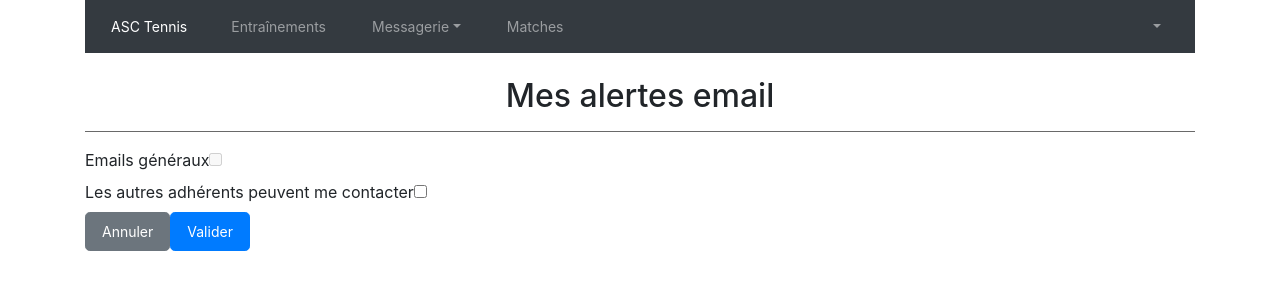
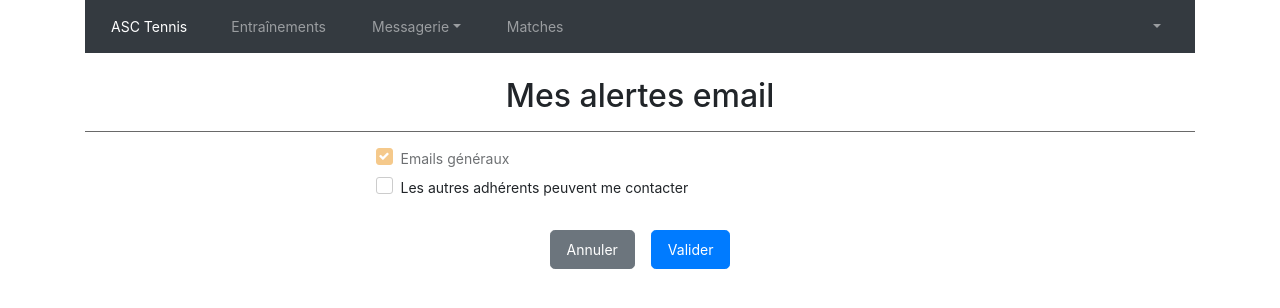
Before and after one commit to Sayavong75/asc-tennis, an Angular app in the folder front/: page /email-alert-settings in a window 1280 px wide. Shown: the top 308 px of the page. Built offline with nearby package versions, Linux system fonts and the light colour scheme; some icons are missing.

Commit message:
update compo email-alert-settings

```diff
--- a/front/src/app/email-alert-settings/email-alert-settings.component.html
+++ b/front/src/app/email-alert-settings/email-alert-settings.component.html
@@ -4,15 +4,34 @@
     <h2>Mes alertes email</h2>
   </div>
 
-  <!-- SEPARATEUR -->
+  <!-- SÉPARATEUR -->
   <hr/>
 
-  <div class="checkbox">
-    <label>Emails généraux<input type="checkbox" value="" disabled></label>
+  <!-- EMAILS GÉNÉRAUX -->
+  <div class="center-block w-50">
+    <div class="checkbox checkbox-warning">
+      <input id="checkbox1" class="styled" type="checkbox" disabled checked>
+      <label for="checkbox1" id="label-checkbox1">
+        Emails généraux
+      </label>
+    </div>
   </div>
-  <div class="checkbox disabled">
-    <label>Les autres adhérents peuvent me contacter<input type="checkbox" value=""></label>
+
+  <!-- EMAILS DES AUTRES ADHÉRENTS -->
+  <div class="center-block w-50">
+    <div class="checkbox checkbox-success">
+      <input id="checkbox2" class="styled" type="checkbox">
+      <label for="checkbox2">
+        Les autres adhérents peuvent me contacter
+      </label>
+    </div>
   </div>
-  <button type="button" class="btn btn-secondary btn-lg">Annuler</button>
-  <button type="button" class="btn btn-primary btn-lg">Valider</button>
+
+  <br/>
+  <!-- BOUTONS -->
+  <div class="center-block">
+        <button type="button" class="btn btn-secondary btn-lg mr-3">Annuler</button>
+        <button type="button" class="btn btn-primary btn-lg">Valider</button>
+  </div>
+
 </div>
--- a/front/src/app/nav-bar/nav-bar.component.html
+++ b/front/src/app/nav-bar/nav-bar.component.html
@@ -46,7 +46,7 @@
           <!-- LOGOUT -->
           <a class="dropdown-item" href="#"><span class="glyphicon glyphicon-off"></span> Déconnexion</a>
 
-          <!-- SEPARATEUR -->
+          <!-- SÉPARATEUR -->
           <div class="dropdown-divider"></div>
 
           <!-- PRÉFÉRENCES -->
--- a/front/src/app/training-sessions-list/training-sessions-list.component.html
+++ b/front/src/app/training-sessions-list/training-sessions-list.component.html
@@ -4,7 +4,7 @@
     <h2>Les prochaines sessions à venir</h2>
   </div>
 
-  <!-- SEPARATEUR -->
+  <!-- SÉPARATEUR -->
   <hr/>
 
   <table class="table table-hover">
--- a/front/src/app/user-profile/user-profile.component.html
+++ b/front/src/app/user-profile/user-profile.component.html
@@ -4,10 +4,10 @@
     <h2>Mes coordonnées & informations</h2>
   </div>
 
-  <!-- SEPARATEUR -->
+  <!-- SÉPARATEUR -->
   <hr/>
 
-  <!-- PRENOM UTILISATEUR -->
+  <!-- PRÉNOM UTILISATEUR -->
   <div class="center-block w-50">
     <div class="input-group mb-3">
       <div class="input-group-prepend">
@@ -92,7 +92,7 @@
     </div>
   </div>
 
-  <!-- TELEPHONE 1 UTILISATEUR -->
+  <!-- TÉLÉPHONE 1 UTILISATEUR -->
   <div class="center-block w-50">
     <div class="input-group mb-3">
       <div class="input-group-prepend">
@@ -102,7 +102,7 @@
     </div>
   </div>
 
-  <!-- TELEPHONE 2 UTILISATEUR -->
+  <!-- TÉLÉPHONE 2 UTILISATEUR -->
   <div class="center-block w-50">
     <div class="input-group mb-3">
       <div class="input-group-prepend">
@@ -129,12 +129,10 @@
 
   <!-- BOUTONS -->
   <div class="center-block w-50">
-    <div class="text-right mb-3">
       <div class="btn-toolbar pull-right">
           <button type="button" class="btn btn-secondary btn-lg mr-3">Annuler</button>
           <button type="button" class="btn btn-primary btn-lg">Valider</button>
       </div>
-    </div>
   </div>
 
 </div>
--- a/front/src/styles.css
+++ b/front/src/styles.css
@@ -74,3 +74,97 @@
     display: inline-block;
     width: 140px;
   }
+
+/* ====================
+   Style email-alert-settings
+   ====================*/
+
+  /* Positionnement des checkboxes */
+  app-email-alert-settings .checkbox {
+    padding-left: 20px;
+  }
+  app-email-alert-settings .checkbox label {
+    display: inline-block;
+    vertical-align: middle;
+    position: relative;
+    padding-left: 5px;
+    font-size: 14px;
+  }
+
+  /* Effets de style sur les checkboxes */
+  app-email-alert-settings .checkbox label::before {
+    content: "";
+    display: inline-block;
+    position: absolute;
+    width: 17px;
+    height: 17px;
+    left: 0;
+    margin-left: -20px;
+    border: 1px solid #cccccc;
+    border-radius: 3px;
+    background-color: #fff;
+    -webkit-transition: border 0.15s ease-in-out, color 0.15s ease-in-out;
+    -o-transition: border 0.15s ease-in-out, color 0.15s ease-in-out;
+    transition: border 0.15s ease-in-out, color 0.15s ease-in-out;
+  }
+  app-email-alert-settings .checkbox label::after {
+    display: inline-block;
+    position: absolute;
+    width: 16px;
+    height: 16px;
+    left: 0;
+    top: 0;
+    margin-left: -20px;
+    padding-left: 3px;
+    padding-top: 1px;
+    font-size: 11px;
+    color: #555555;
+  }
+
+  /* Effets de transition sur les checkboxes */
+  app-email-alert-settings .checkbox input[type="checkbox"] {
+    opacity: 0;
+    z-index: 1;
+  }
+  app-email-alert-settings .checkbox input[type="checkbox"]:focus + label::before {
+    outline: thin dotted;
+    outline: 5px auto -webkit-focus-ring-color;
+    outline-offset: -2px;
+  }
+  app-email-alert-settings .checkbox input[type="checkbox"]:checked + label::after {
+    font-family: "FontAwesome";
+    content: "\f00c";
+  }
+  app-email-alert-settings .checkbox input[type="checkbox"]:disabled + label {
+    opacity: 0.65;
+  }
+
+  /* Modification du style quand le checkbox 1 est coché/décoché */
+  app-email-alert-settings .checkbox-warning input[type="checkbox"]:checked + label::before {
+    background-color: #f0ad4e;
+    border-color: #f0ad4e;
+  }
+  app-email-alert-settings .checkbox-warning input[type="checkbox"]:checked + label::after {
+    color: #fff;
+  }
+
+  /* Modification du style quand le checkbox 2 est coché/décoché */
+  app-email-alert-settings .checkbox-success input[type="checkbox"]:checked + label::before {
+    background-color: #5cb85c;
+    border-color: #5cb85c;
+  }
+  app-email-alert-settings .checkbox-success input[type="checkbox"]:checked + label::after {
+    color: #fff;
+  }
+
+  /* Alignement centré des blocs entrées (inputs) */
+  app-email-alert-settings .center-block {
+    display: table;  /* Instead of display:block */
+    margin-left: auto;
+    margin-right: auto;
+  }
+
+  /* Survol du curseur sur le checkbox 1 */
+  app-email-alert-settings #checkbox1, #label-checkbox1 {
+    cursor: not-allowed;
+  }
```
